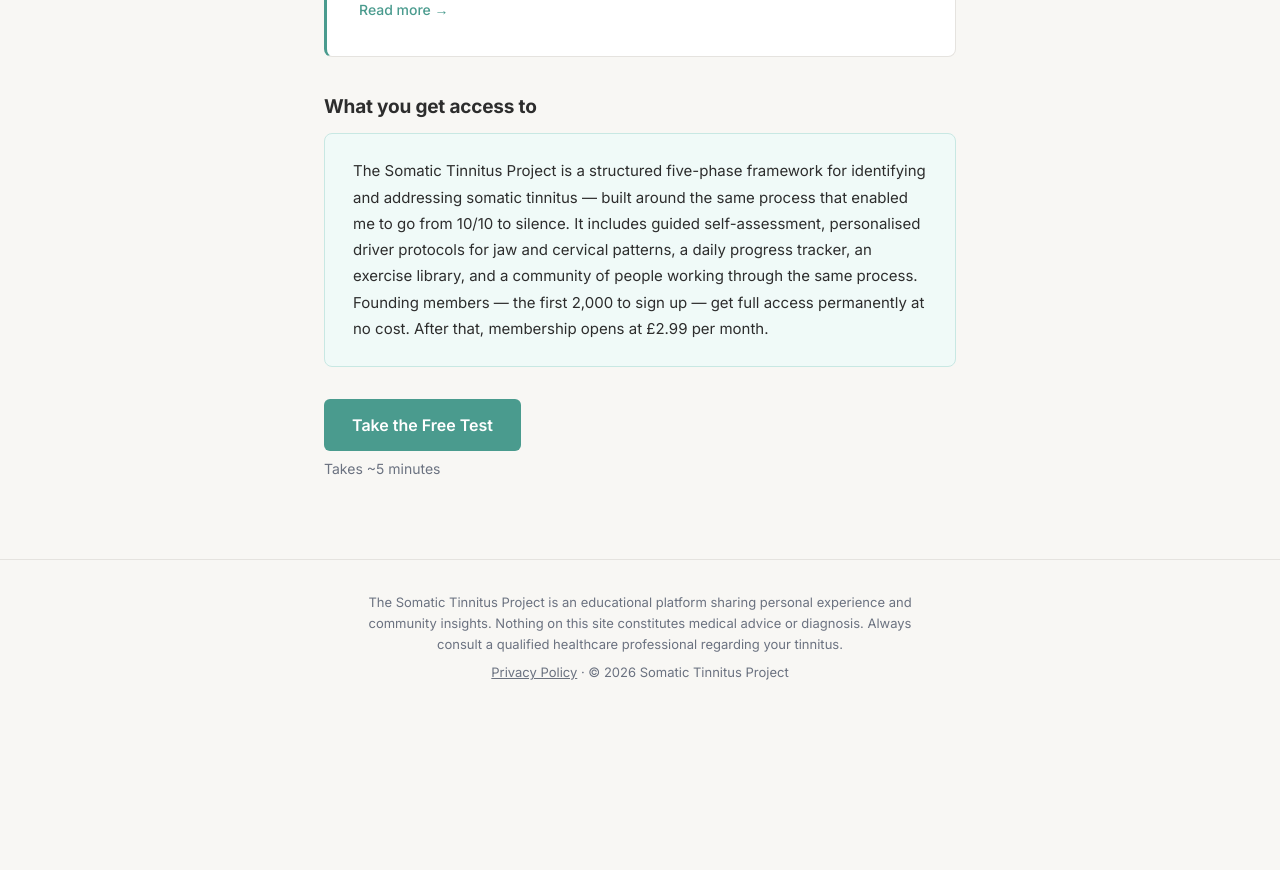
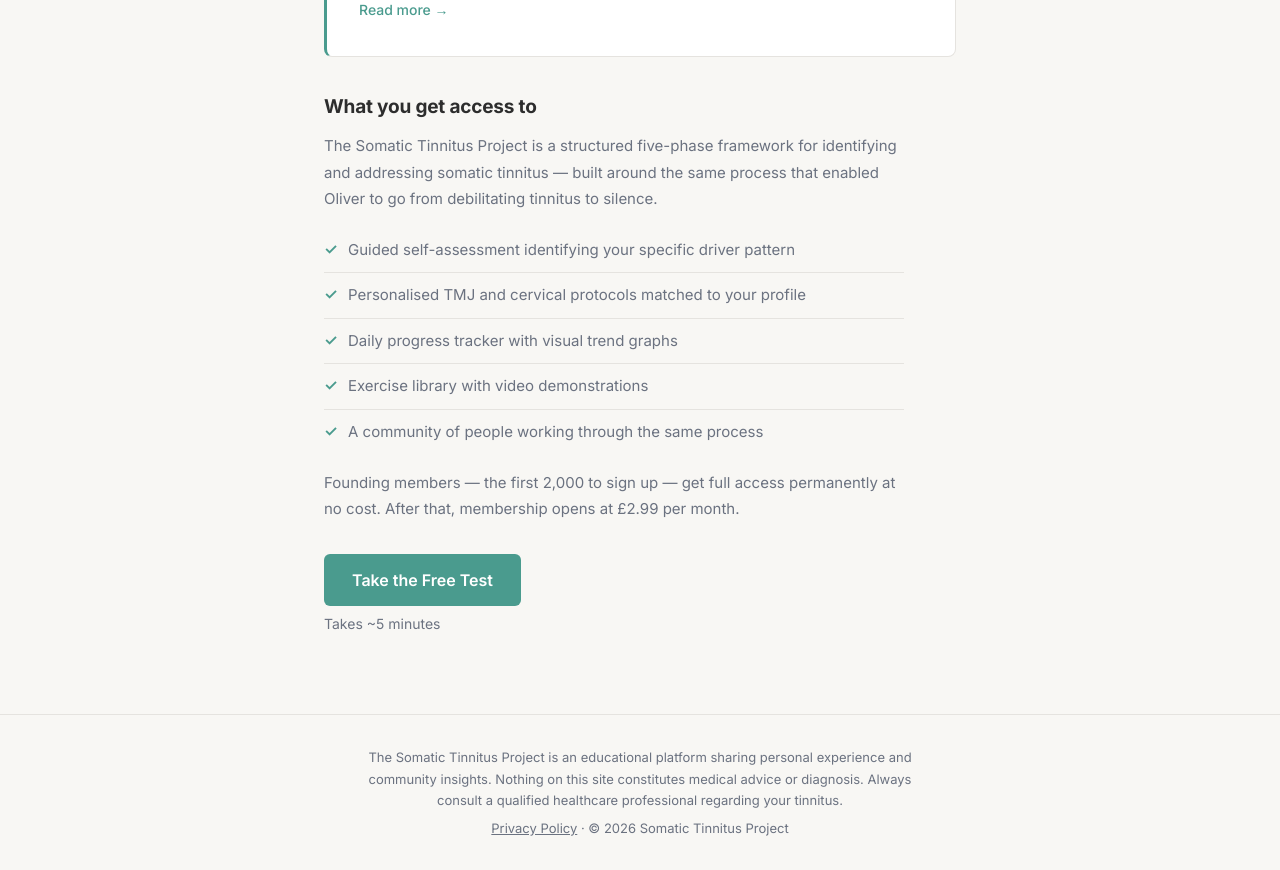
Before and after one commit to somatictinnitusproject/stp-v1, a Next.js app: page /learn-more in a window 1280 px wide. Shown: the part 1540-2410 px from the top of the page. Before the commit the page ends 2255 px from the top, so only its background shows below. Built offline with nearby package versions, Linux system fonts and the light colour scheme.

Commit message:
Copy updates — homepage headline, result A and B headlines and subheadings

```diff
--- a/app/learn-more/page.js
+++ b/app/learn-more/page.js
@@ -115,21 +115,36 @@ export default function LearnMorePage() {
         <H2>Oliver's story</H2>
         <OliverStoryExpanded />
 
-        {/* What you get access to — teal callout box */}
+        {/* What you get access to — checklist format matching homepage */}
         <H2>What you get access to</H2>
-        <div className="bg-teal-bg border border-teal-border rounded-lg px-7 py-6 mt-3 mb-8">
-          <p className="text-[15px] text-body leading-[1.75]">
+        <p className="text-[15px] text-muted leading-[1.75] max-w-[580px] mt-3 mb-4">
           The Somatic Tinnitus Project is a structured five-phase framework
           for identifying and addressing somatic tinnitus — built around the
-            same process that enabled me to go from 10/10 to silence. It
-            includes guided self-assessment, personalised driver protocols for
-            jaw and cervical patterns, a daily progress tracker, an exercise
-            library, and a community of people working through the same process.
+          same process that enabled Oliver to go from debilitating tinnitus to
+          silence.
+        </p>
+        <ul className="list-none mb-4 max-w-[580px]">
+          {[
+            "Guided self-assessment identifying your specific driver pattern",
+            "Personalised TMJ and cervical protocols matched to your profile",
+            "Daily progress tracker with visual trend graphs",
+            "Exercise library with video demonstrations",
+            "A community of people working through the same process",
+          ].map((item) => (
+            <li
+              key={item}
+              className="relative text-[15px] text-muted py-2.5 pl-6 border-b border-line last:border-b-0 leading-relaxed"
+            >
+              <span className="absolute left-0 font-semibold text-primary">✓</span>
+              {item}
+            </li>
+          ))}
+        </ul>
+        <p className="text-[15px] text-muted leading-[1.75] max-w-[580px] mb-8">
           Founding members — the first 2,000 to sign up — get full access
           permanently at no cost. After that, membership opens at £2.99 per
           month.
         </p>
-        </div>
 
         <PrimaryButton href="/noise-exposure">Take the Free Test</PrimaryButton>
         <p className="text-sm text-muted mt-2">Takes ~5 minutes</p>
--- a/app/page.js
+++ b/app/page.js
@@ -46,7 +46,7 @@ export default function HomePage() {
           </span>
 
           <h1 className="text-[clamp(28px,5vw,42px)] font-bold leading-[1.2] tracking-[-0.02em] text-body mb-5">
-            Your tinnitus might be more fixable than you think
+            Your tinnitus may be more fixable than you think — especially if it changes with movement or tension
           </h1>
 
           <p className="text-[18px] text-muted leading-[1.65] mb-9 max-w-[560px]">
--- a/app/result/[classification]/page.js
+++ b/app/result/[classification]/page.js
@@ -34,9 +34,9 @@ const CONTENT = {
     badgeText: "text-primary",
     dotColor: "bg-primary",
     headline:
-      "Your responses suggest your tinnitus has a significant somatic component",
+      "Your results strongly suggest your tinnitus has a physical, somatic cause",
     subtext:
-      "This means jaw tension, neck tension, or posture may be directly influencing your tinnitus.",
+      "This type of tinnitus can often reduce in volume when the underlying mechanics are addressed",
     // Short paragraphs shown directly under "What this means for you" heading, before email
     shortPara1:
       "Your movements produced responses most associated with jaw and neck involvement in tinnitus — suggesting a physical, addressable component that most tinnitus advice never touches.",
@@ -93,9 +93,9 @@ const CONTENT = {
     badgeText: "text-[#b07d2e]",
     dotColor: "bg-[#b07d2e]",
     headline:
-      "Your responses suggest somatic factors may be contributing to your tinnitus",
+      "Your results suggest your tinnitus may have a physical, somatic component",
     subtext:
-      "A mixed picture is more common than a clear-cut one. The patterns you showed are worth exploring.",
+      "This is worth exploring — even a partial physical component can often reduce tinnitus volume when the underlying mechanics are addressed",
     shortPara1:
       "Your responses suggest somatic factors may be playing a role alongside other possible causes. A mixed picture is more common than a clear-cut one.",
     shortPara2:
@@ -439,10 +439,6 @@ export default function ResultPage({ params }) {
                   </li>
                 ))}
               </ul>
-              <p className="text-[14px] text-muted leading-relaxed">
-                Founding members — the first 2,000 to sign up — get full access
-                permanently at no cost when it launches.
-              </p>
             </div>
           </>
         )}
```
Lines whose indentation alone changed are shown as unchanged.
